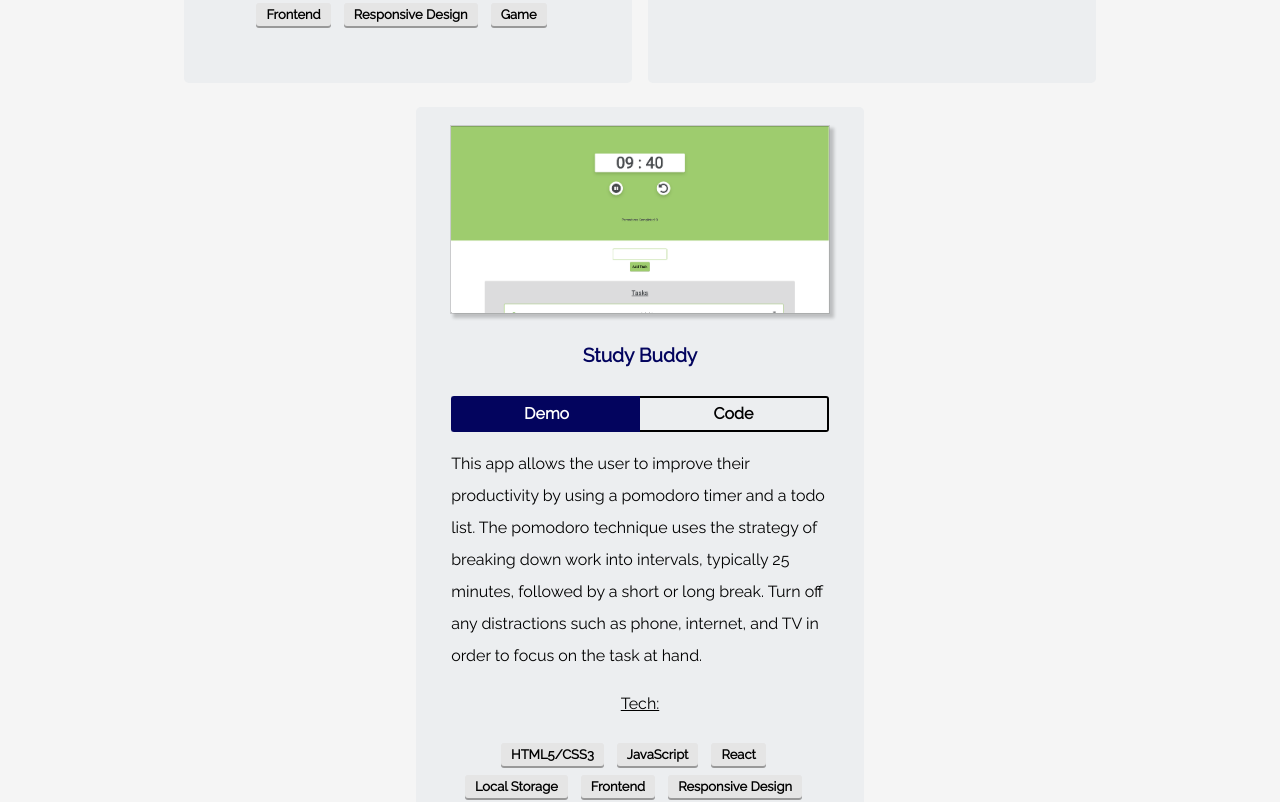
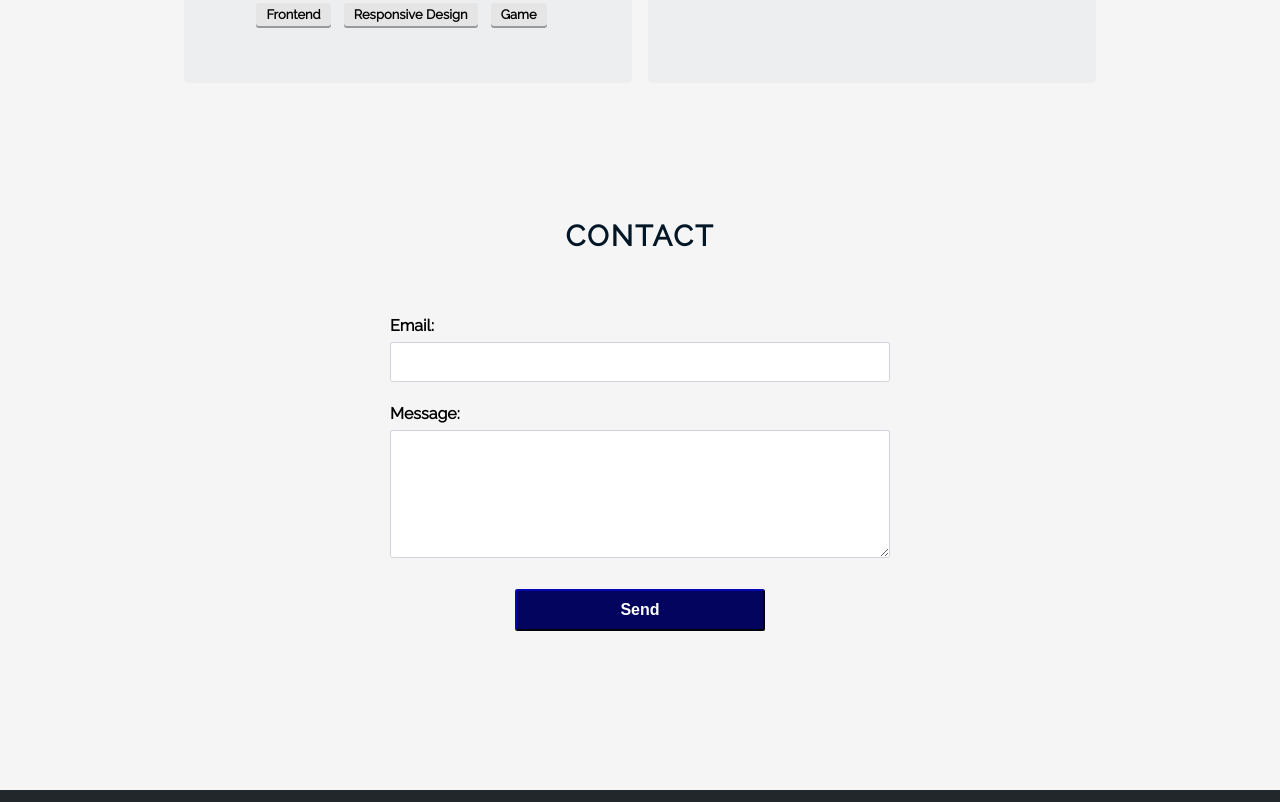
Before and after one commit to Andrew-Kil/andrewkil.com, a React (Create React App) app: page / in a window 1280 px wide. Shown: the part 7240-8042 px from the top of the page. Built offline with nearby package versions, Linux system fonts and the light colour scheme; some icons are missing.

Commit message:
remove project

```diff
--- a/src/components/Portfolio/Portfolio.js
+++ b/src/components/Portfolio/Portfolio.js
@@ -11,7 +11,6 @@ import ScareTheCrow from "./Projects/ScareTheCrow";
 import Covid19Tracker from "./Projects/Covid19Tracker";
 import ConnectFour from "./Projects/ConnectFour";
 import Blackjack from "./Projects/Blackjack";
-import StudyBuddy from "./Projects/StudyBuddy";
 import "./Portfolio.css";
 
 const Projects = () => {
@@ -72,7 +71,6 @@ const Projects = () => {
           )}
           {c.projectTags.connectFour.includes(selectedTag) && <ConnectFour />}
           {c.projectTags.blackjack.includes(selectedTag) && <Blackjack />}
-          {c.projectTags.studyBuddy.includes(selectedTag) && <StudyBuddy />}
         </div>
       </div>
     </div>
--- a/src/components/Portfolio/Projects/StudyBuddy.js
+++ /dev/null
@@ -1,59 +0,0 @@
-import React from "react";
-import studdyBuddy from "../../../assets/projects/study-buddy.png";
-import * as c from "../constants";
-
-const StudyBuddy = () => {
-  return (
-    <section className="project">
-      <div className="project-container">
-        <div className="project-image">
-          <a
-            href="https://studybuddy.netlify.com/"
-            target="_blank"
-            rel="noopener noreferrer">
-            <div className="image-container">
-              <img src={studdyBuddy} alt="Study Buddy" />
-              <div className="middle">
-                <div className="middle-text">View</div>
-              </div>
-            </div>
-          </a>
-        </div>
-        <div className="project-title">
-          <h4>Study Buddy</h4>
-        </div>
-        <div className="project-links">
-          <a
-            href="https://studybuddy.netlify.com/"
-            target="_blank"
-            rel="noopener noreferrer">
-            Demo
-          </a>
-          <a
-            href="https://github.com/Andrew-Kil/study-buddy"
-            target="_blank"
-            rel="noopener noreferrer">
-            Code
-          </a>
-        </div>
-        <div className="project-description">
-          <p>
-            This app allows the user to improve their productivity by using a
-            pomodoro timer and a todo list. The pomodoro technique uses the
-            strategy of breaking down work into intervals, typically 25 minutes,
-            followed by a short or long break. Turn off any distractions such as
-            phone, internet, and TV in order to focus on the task at hand.
-          </p>
-          <p className="project-tech">Tech:</p>
-          <ul className="tech-tags">
-            {c.projectTags.studyBuddy.slice(1).map((tag, idx) => (
-              <li key={idx}>{tag}</li>
-            ))}
-          </ul>
-        </div>
-      </div>
-    </section>
-  );
-};
-
-export default StudyBuddy;
```
